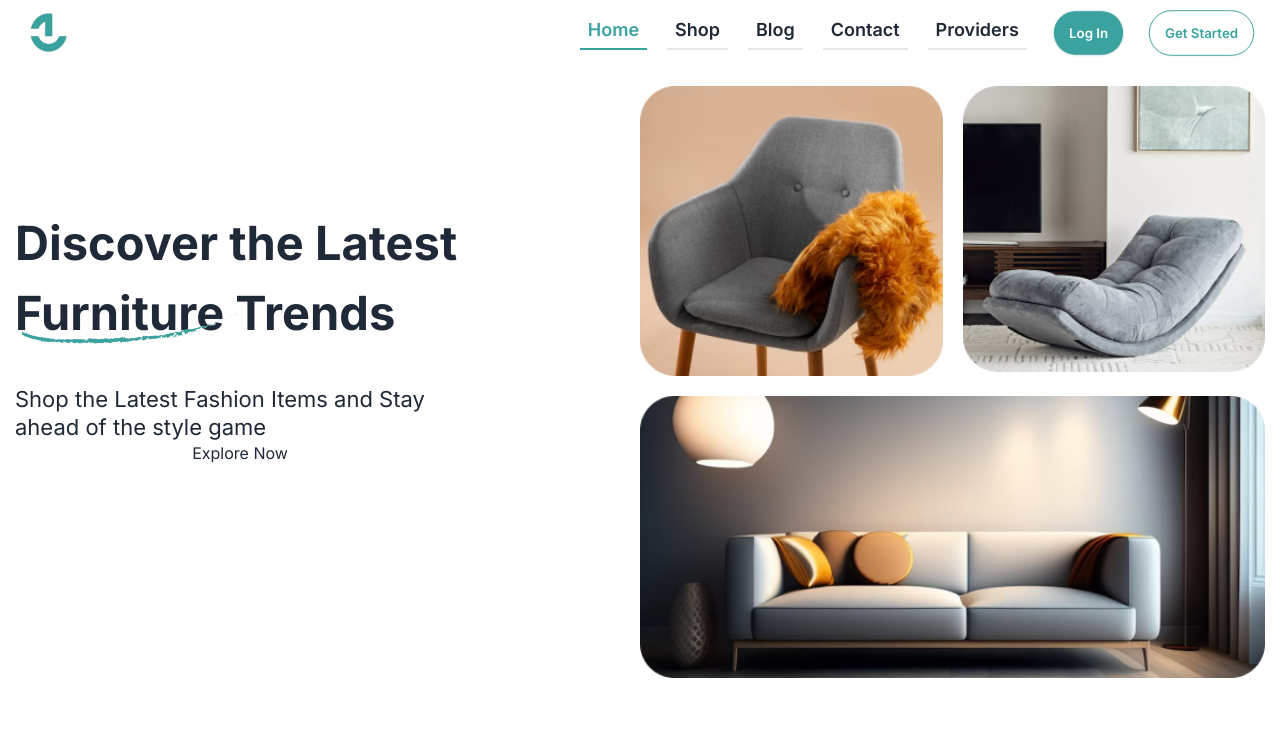
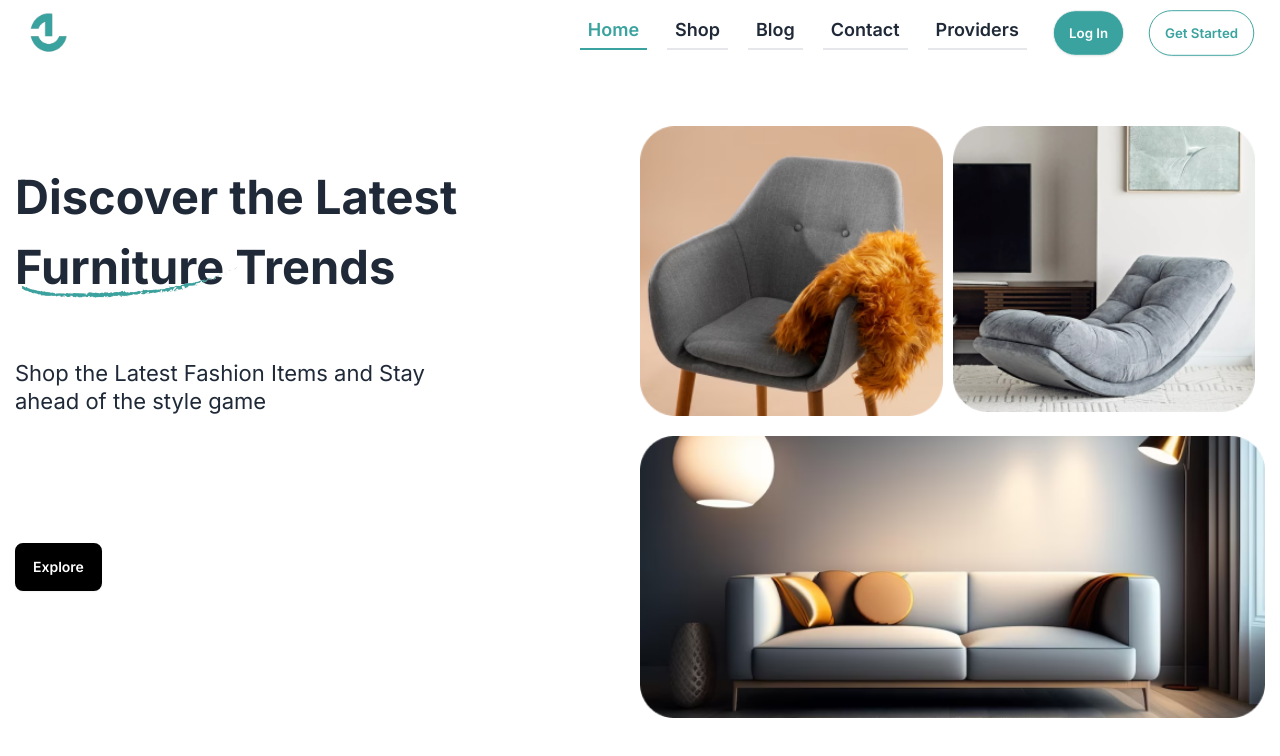
Before and after one commit to Mohammadarifcoding/Furnishop-Client, a React (Create React App) app: page / in a window 1280 px wide. Shown: the top 756 px of the page. Built offline with nearby package versions, Linux system fonts and the light colour scheme.

Commit message:
Made a new component and made code more reusable

```diff
--- a/src/Components/Pages/Home/Banner/Banner.tsx
+++ b/src/Components/Pages/Home/Banner/Banner.tsx
@@ -1,10 +1,11 @@
 import React from 'react';
+import BannerImage from './ReUse/BannerImage.tsx';
 
 const Banner = () => {
     return (
-        <div className="flex lg:flex-row flex-col lg:space-y-[0px] space-y-[50px] items-center py-[20px]    xl:px-0 lg:px-[20px] px-[20px] justify-between">
+        <div className="flex lg:flex-row flex-col lg:space-y-[0px] space-y-[50px] mt-10  items-center py-[20px]    xl:px-0 lg:px-[20px] px-[20px] justify-between">
             <div className="flex-1">
-                <div className="flex flex-col max-w-[450px]">
+                <div className="flex flex-col max-w-[450px] ">
                     <div className="lg:text-start text-center flex lg:justify-start justify-center ">
                         <h2 className="lg:text-start text-center md:text-[47px] text-[28px]  font-bold">
                             Discover the Latest <span className='relative'>
@@ -20,20 +21,18 @@ const Banner = () => {
                         </h2>
 
                     </div>
-                    <p className='lg:mt-[36px] md:text-[22px] sm:text-xl text-base lg:text-[22px] mt-[10px] text-center lg:text-start'>Shop the Latest Fashion Items and Stay ahead of the style game</p>
+                    <p className='lg:mt-[56px] md:text-[22px] sm:text-xl text-base lg:text-[22px] mt-[10px] text-center lg:text-start'>Shop the Latest Fashion Items and Stay ahead of the style game</p>
 
-                    <button>Explore Now</button>
+                    <div className='flex lg:justify-start justify-center lg:mt-32 mt-[30px]'>
+                        <button className='btn bg-black border-2 border-black hover:bg-[#1b1b1b] text-white'>Explore</button>
+                    </div>
                 </div>
             </div>
             <div className="flex-1 ">
                 <div className="flex max-h-[500px] flex-col  gap-[20px]">
                     <div className="flex ">
-                        <div className="pr-[10px] w-[50%]">
-                            <img className="w-full" src="/Asset/Banner/Banner1.png" alt="" />
-                        </div>
-                        <div className="pl-[10px] w-[50%]">
-                            <img className="w-full" src="/Asset/Banner/Banner2.png" alt="" />
-                        </div>
+                        <BannerImage img='/Asset/Banner/Banner1.png'></BannerImage>
+                        <BannerImage img='/Asset/Banner/Banner2.png'></BannerImage>
                     </div>
                     <div className="w-full">
                         <img className="w-full" src="/Asset/Banner/Banner3.png" alt="" />
--- a/src/Components/Pages/Home/Banner/ReUse/BannerImage.tsx
+++ b/src/Components/Pages/Home/Banner/ReUse/BannerImage.tsx
@@ -1,10 +1,14 @@
 import React from 'react';
 
-const BannerImage:React.FC = () => {
+type baImage = {
+  img:string
+}
+
+const BannerImage:React.FC<baImage> = ({img}) => {
     return (
-        <div>
-
-        </div>
+        <div className="pr-[10px] w-[50%]">
+        <img className="w-full" src={img} alt="" />
+    </div>
     );
 };
 
--- /dev/null
+++ b/src/Components/Pages/Home/Collection/Collection.tsx
@@ -0,0 +1,14 @@
+import React from 'react';
+
+const Collection:React.FC = () => {
+    return (
+        <div className='py-20 xl:px-0 lg:px-[20px] px-[20px]'>
+           {/*  */}
+            <div>
+
+            </div>
+        </div>
+    );
+};
+
+export default Collection;
--- a/src/Components/Pages/Home/Home.tsx
+++ b/src/Components/Pages/Home/Home.tsx
@@ -1,12 +1,14 @@
 import React from "react";
 import Container from "../../Shared/Container/Container.tsx";
 import Banner from "./Banner/Banner.tsx";
+import Collection from "./Collection/Collection.tsx";
 
 function Home() {
     return (
         <Container>
             <div>
            <Banner></Banner>
+           <Collection></Collection>
             </div>
         </Container>
 
```
